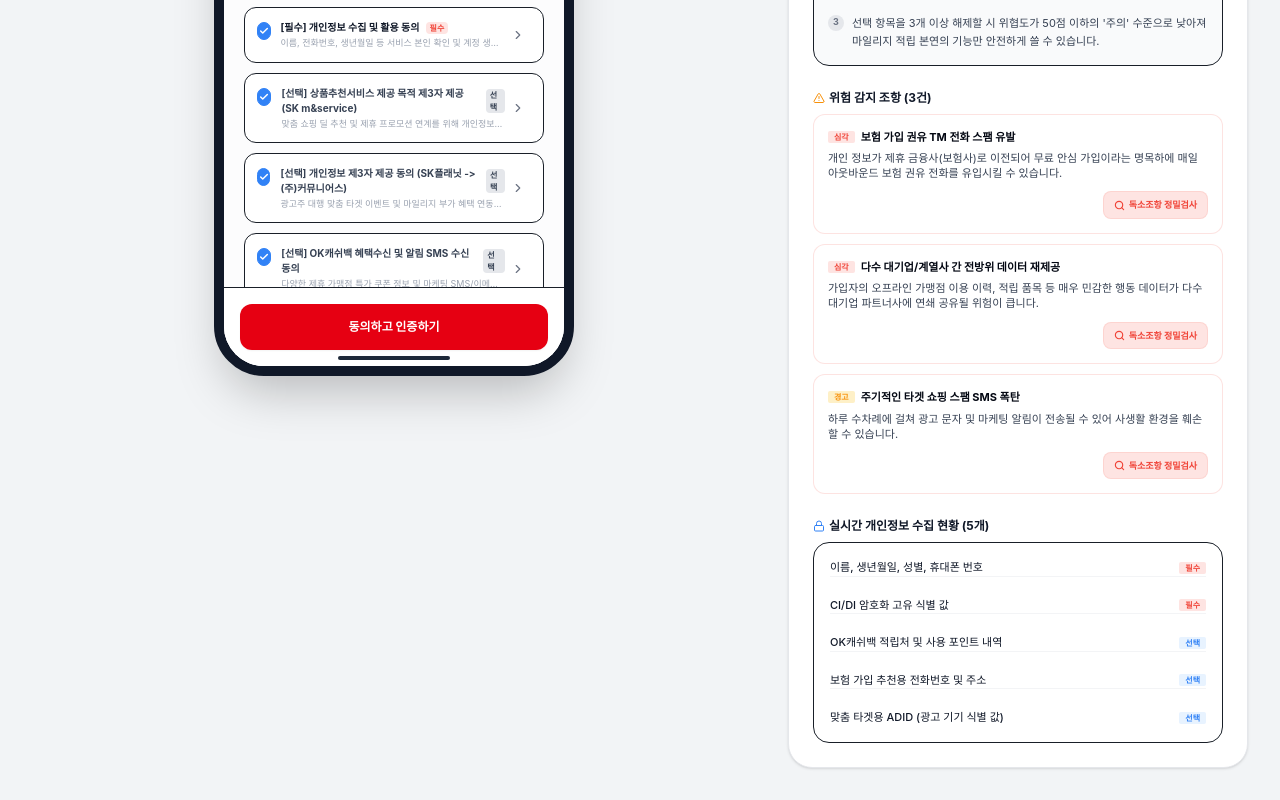
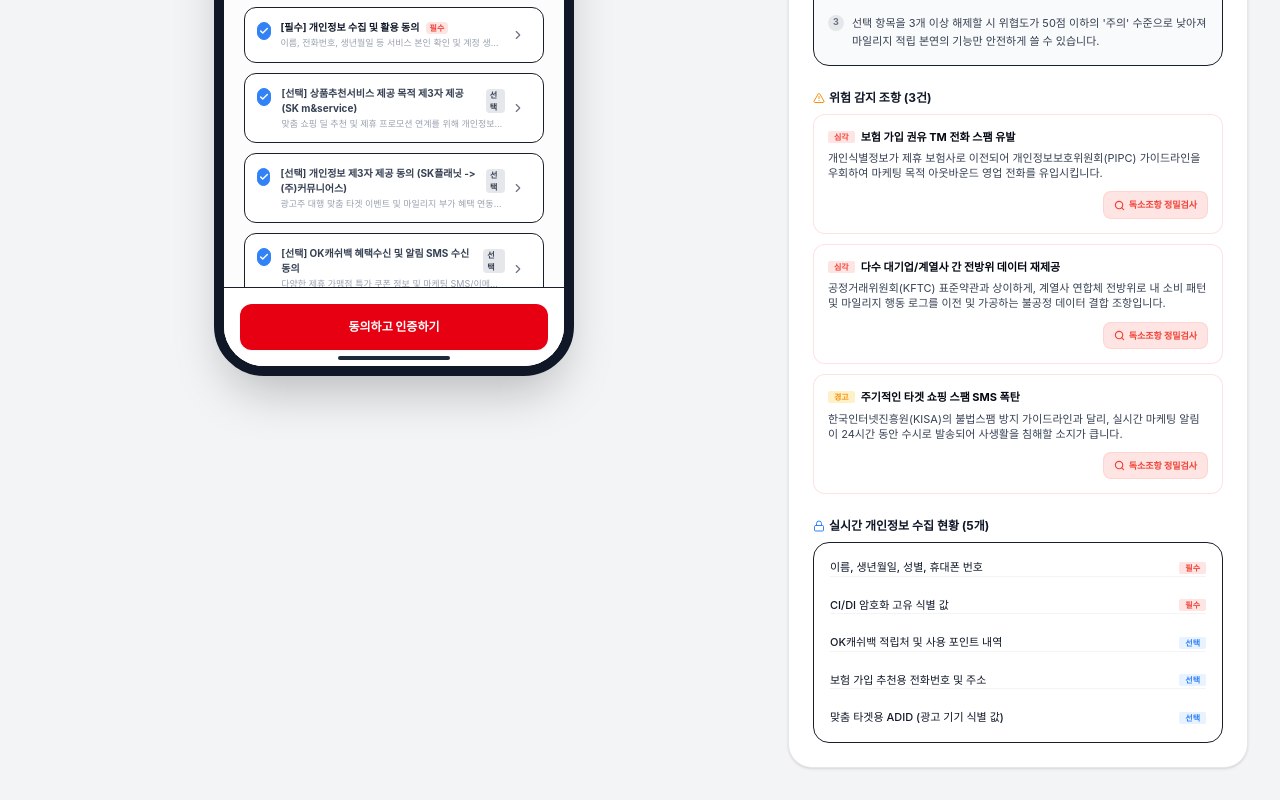
Before and after one commit to index5060/terms-of-service-check-program, a Next.js app: page / in a window 1280 px wide. Shown: the part 873-1673 px from the top of the page. Built offline with nearby package versions, Linux system fonts and the light colour scheme.

Commit message:
feat: Integrate PIPC, KFTC, and KISA authorities and terminology for higher credibility

```diff
--- a/src/app/data.ts
+++ b/src/app/data.ts
@@ -114,38 +114,38 @@
       {
         id: "ok-risk-1",
         title: "보험 가입 권유 TM 전화 스팸 유발",
-        description: "개인 정보가 제휴 금융사(보험사)로 이전되어 무료 안심 가입이라는 명목하에 매일 아웃바운드 보험 권유 전화를 유입시킬 수 있습니다.",
+        description: "개인식별정보가 제휴 보험사로 이전되어 개인정보보호위원회(PIPC) 가이드라인을 우회하여 마케팅 목적 아웃바운드 영업 전화를 유입시킵니다.",
         level: "danger",
         relatedTermId: "ok-opt-thirdparty-ins",
         resolvedMessage: "보험사 제공 동의 거부로 원치 않는 텔레마케팅(TM) 보험 영업 전화를 원천 차단했습니다.",
         fullClauseText: "제14조 (제3자 금융 제공) 당사는 무료 안심 상해 보험 가입 및 부가 혜택 연계를 위해 사용자의 실명, 전화번호, 생년월일을 당사 제휴 보험사인 DB손해보험 및 신한라이프생명에 이전하며, 보험사는 이를 활용해 신규 보장성 상품 가입 권유 텔레마케팅 영업 및 아웃바운드 전화 상담 용도로 상시 사용할 수 있습니다.",
         dangerSegment: "보험사는 이를 활용해 신규 보장성 상품 가입 권유 텔레마케팅 영업 및 아웃바운드 전화 상담 용도로 상시 사용할 수 있습니다",
-        aiAnalysisComment: "금융 제휴사에 이름과 전화번호가 넘어가 '무료 보험 제공'을 빌미로 귀찮은 가입 권유 전화(아웃바운드 TM) 폭탄에 시달리게 만드는 전형적인 독소 조항입니다.",
-        remedyActionTip: "약관 동의 화면에서 '[선택] 개인정보 제3자 제공 동의 (SK플래닛 -> DB손해보험, 신한라이프생명)' 체크박스를 반드시 해제하고 가입해 주세요."
+        aiAnalysisComment: "개인정보보호위원회(PIPC)의 개인정보 보호법 위반 및 과징금 부과 심결례에 따르면, 서비스 본래의 기능과 전혀 무관하게 '안심 보험 무료 제공'을 미끼로 가입자의 민감 정보를 외부 금융 영업사에 노출하고 표적 TM 전화를 유도하는 조항은 전형적인 정보주체 권리 침해 사례에 속합니다.",
+        remedyActionTip: "개인정보보호위원회 권고에 따라, 가입 화면에서 '[선택] 개인정보 제3자 제공 동의 (SK플래닛 -> DB손해보험, 신한라이프생명)' 체크박스를 해제하시면 보험 마케팅 영업 전화의 유입 경로를 원천 차단합니다."
       },
       {
         id: "ok-risk-2",
         title: "다수 대기업/계열사 간 전방위 데이터 재제공",
-        description: "가입자의 오프라인 가맹점 이용 이력, 적립 품목 등 매우 민감한 행동 데이터가 다수 대기업 파트너사에 연쇄 공유될 위험이 큽니다.",
+        description: "공정거래위원회(KFTC) 표준약관과 상이하게, 계열사 연합체 전방위로 내 소비 패턴 및 마일리지 행동 로그를 이전 및 가공하는 불공정 데이터 결합 조항입니다.",
         level: "danger",
         relatedTermId: "ok-opt-reprovide",
         resolvedMessage: "제3자 재제공 동의 해제로 대기업 연합체 내부의 개인 구매 프로필 연계 위험을 방지했습니다.",
         fullClauseText: "제19조 (행동 데이터 재제공) SK플래닛은 회원이 적립/사용한 가맹점명, 사용 시간, 구매 품목 내역 및 라이프스타일 정보를 SK텔레콤, 11번가, ADT캡스, 드림어스컴퍼니 등 10개 이상의 전 대기업 파트너 연맹에 공유 및 재제공하여, 각 회사의 마케팅 프로필 데이터와 결합한 맞춤 타겟 광고에 활용합니다.",
         dangerSegment: "10개 이상의 전 대기업 파트너 연맹에 공유 및 재제공하여, 각 회사의 마케팅 프로필 데이터와 결합한 맞춤 타겟 광고에 활용합니다",
-        aiAnalysisComment: "내 소비 동선과 구매 브랜드가 대기업 그룹사와 쇼핑 파트너사 전방위로 퍼져 나가 '통합 개인 프로필'로 상업적 가공 및 악용될 위험이 매우 큽니다.",
-        remedyActionTip: "가입 폼 하단부의 '[선택] 혜택 제공을 위한 제3자 재제공 동의'를 비활성화하시면 연합사 간의 개인정보 도용을 방지합니다."
+        aiAnalysisComment: "공정거래위원회(KFTC)의 불공정 약관 시정 사례 및 심결 데이터에 비추어 볼 때, 서비스 본연의 목적을 넘어선 대기업 및 다수 계열사 연합체 간의 무제한 행동 데이터 전송 및 가공은 약관법 상 고객에게 부당하게 불리한 불공정 조항으로 시정 권고를 받은 전례와 매우 유사합니다.",
+        remedyActionTip: "공정거래위원회의 표준약관 가이드라인에 기초하여, 폰 화면에서 '[선택] 혜택 제공을 위한 제3자 재제공 동의'를 비활성화하시면 연맹사 간의 연쇄 데이터 결합을 방지하고 프라이버시를 안전하게 확보할 수 있습니다."
       },
       {
         id: "ok-risk-3",
         title: "주기적인 타겟 쇼핑 스팸 SMS 폭탄",
-        description: "하루 수차례에 걸쳐 광고 문자 및 마케팅 알림이 전송될 수 있어 사생활 환경을 훼손할 수 있습니다.",
+        description: "한국인터넷진흥원(KISA)의 불법스팸 방지 가이드라인과 달리, 실시간 마케팅 알림이 24시간 동안 수시로 발송되어 사생활을 침해할 소지가 큽니다.",
         level: "warning",
         relatedTermId: "ok-opt-benefit",
         resolvedMessage: "혜택 문자 수신을 해제하여 일상 스팸 SMS를 예방했습니다.",
         fullClauseText: "제9조 (광고 발송 권한) 회사는 이벤트 수신 동의를 거친 회원에게 타겟 할인 딜 및 신규 모바일 카드 출시를 촉진하는 유료 SMS 및 이메일, 앱 푸시 마케팅 알림을 시간 제한 없이 실시간 전송할 수 있습니다.",
         dangerSegment: "이메일, 앱 푸시 마케팅 알림을 시간 제한 없이 실시간 전송할 수 있습니다",
-        aiAnalysisComment: "수시로 쇼핑 권유 딜이나 혜택 유도 알림이 전송되어 휴대폰 알림 피로도를 급증시킬 수 있는 마케팅 조항입니다.",
-        remedyActionTip: "'[선택] OK캐쉬백 혜택수신 및 알림 SMS 수신 동의'를 끄고 진행하시면 광고 문자가 오지 않습니다."
+        aiAnalysisComment: "한국인터넷진흥원(KISA)의 개인정보보호 수칙 및 스팸 광고 전송 규정에 비추어 볼 때, 야간 발송 등의 구체적인 제어 없이 수시로 광고성 유료 메시지와 앱 푸시를 유도하는 구조는 불필요한 스팸 스트레스와 피로도를 크게 유발합니다.",
+        remedyActionTip: "KISA의 스팸 예방 안내에 따라 '[선택] OK캐쉬백 혜택수신 및 알림 SMS 수신 동의'를 체크 해제하시면 마일리지 본연의 용도로만 쾌적하게 사용 가능합니다."
       }
     ],
     baseSummary: [
@@ -223,26 +223,26 @@
       {
         id: "pass-risk-1",
         title: "경품 응모를 위장한 대행사 정보 유출",
-        description: "이벤트 참여 및 대행사 위탁 동의 시, 경품 응모와 기프티콘 발송이라는 명목으로 내 번호가 다수의 외부 마케팅 대행 외주사에 위탁 공유됩니다.",
+        description: "한국인터넷진흥원(KISA)의 최근 개인정보 침해사고 동향 보고서에 따르면, 프로모션 핑계의 다수 대행사 위탁은 2차 스팸 노출 경로로 악용될 우려가 있습니다.",
         level: "warning",
         relatedTermId: "pass-opt-event-trust",
         resolvedMessage: "이벤트 대행 위탁 해제로 타사 마케팅 대행업체로의 우회성 유출 경로를 격리했습니다.",
         fullClauseText: "제11조 (마케팅 위탁) PASS는 이벤트 참여 및 경품 대행 서비스를 위해 회원의 전화번호를 당사 외부 프로모션 제휴 위탁사인 젤리블루 및 다수의 소규모 마케팅 대행 파트너사들에 이전하여 가공 및 문자 전송 업무를 수행하게 합니다.",
         dangerSegment: "외부 프로모션 제휴 위탁사인 젤리블루 및 다수의 소규모 마케팅 대행 파트너사들에 이전하여",
-        aiAnalysisComment: "인증서를 쓰려고 할 뿐인데 복잡한 외부 광고 마케팅 대행사들에 전화번호가 유입되어 추후 타겟 광고 스팸에 간접 기여할 수 있는 통로가 됩니다.",
-        remedyActionTip: "'[선택] 이벤트 대행을 위한 개인정보 처리위탁 동의' 체크를 해제하시면 내 번호가 타 마케팅 사로 이전되는 것을 차단합니다."
+        aiAnalysisComment: "한국인터넷진흥원(KISA)의 서비스 분야별 개인정보보호 수칙에 근거할 때, 가입자가 필수 인증을 목적으로 이용하려는 상황에서 우회적인 룰렛/경품 혜택 동의를 거쳐 다수의 외주 마케팅 대행사에 개인정보 위탁 처리를 이관하는 구조는 추후 광고성 보이스피싱 및 스미싱 침해 위협의 도화선으로 작용하기 쉽습니다.",
+        remedyActionTip: "KISA 침해 예방 가이드에 따라, 모바일 화면에서 '[선택] 이벤트 대행을 위한 개인정보 처리위탁 동의'를 선택 해제하여 정보 오남용의 통로를 격리해 주시기 바랍니다."
       },
       {
         id: "pass-risk-2",
         title: "인증서 홈 화면의 금융 광고 표적 노출",
-        description: "PASS 앱을 켤 때마다 전체 화면 광고나 혜택 카드라는 명목으로 금융 대출, 신용 카드 가입 팝업 스팸이 자주 노출될 수 있습니다.",
+        description: "공정거래위원회(KFTC) 표준 권고사항인 '사용자 식별에 필요한 기능 본연 제공'과 무관하게 신용 및 금융 상품 마케팅을 강권적으로 앱 전면에 노출합니다.",
         level: "warning",
         relatedTermId: "pass-opt-marketing",
         resolvedMessage: "광고성 정보 수신 거부로 앱 내 무분별한 팝업 배너 광고 침투를 비활성화했습니다.",
         fullClauseText: "제17조 (앱 푸시 광고) 통신 3사는 광고 마케팅 활용 동의를 완료한 사용자에 한하여 간편인증 성공 페이지 하단 및 PASS 앱 홈 화면 전체 팝업 형태로 고금리 저축 상품 대출 알림 및 신용카드 가입 유도 마케팅을 실시간 팝업할 수 있습니다.",
         dangerSegment: "간편인증 성공 페이지 하단 및 PASS 앱 홈 화면 전체 팝업 형태로 고금리 저축 상품 대출 알림 및 신용카드 가입 유도 마케팅을 실시간 팝업",
-        aiAnalysisComment: "인증서 본연의 보안 기능 외에 사용자의 소비 패턴을 자극하는 금융성 카드 발급 스팸 배너를 인증 완료 화면에 집요하게 강제 노출하도록 허용하는 조항입니다.",
-        remedyActionTip: "'[선택] 광고성 정보 수신동의 및 혜택 알림'의 체크를 끄면 인증 화면이 한결 깔끔하고 안전하게 유지됩니다."
+        aiAnalysisComment: "공정위 불공정 시정 기준 및 이용 권한 적합성 기준에 비추어 보았을 때, 인증 서비스 이용 동선(인증 성공 하단 및 홈화면 전체 팝업)을 교란하여 소비와 대출을 유도하는 방식은 소비자 선택의 자유를 과도하게 제한하여 시정이 요구되는 조항입니다.",
+        remedyActionTip: "공정거래위원회 약관 권고사항을 참조하여 '[선택] 광고성 정보 수신동의 및 혜택 알림'의 체크를 비활성화하시면 금융 결합 스팸이 차단됩니다."
       }
     ],
     baseSummary: [
@@ -254,7 +254,7 @@
       { name: "성명, 생년월일, 성별, 통신사 및 휴대폰 번호", required: true, type: "본인인증 필수", relatedTermId: "pass-req-privacy" },
       { name: "NICE/KCB 통신 신용정보 조회 로그", required: true, type: "인증대조 필수", relatedTermId: "pass-req-trust" },
       { name: "경품 지급용 휴대폰 연락처 정보", required: false, type: "이벤트 선택", relatedTermId: "pass-opt-event-privacy" },
-      { name: "대행사 모바일 광고 트래킹 식별자", required: false, type: "마케팅 위탁 선택", relatedTermId: "pass-opt-event-trust" }
+      { name: "대행사 모바일 광고 트래킹식별자", required: false, type: "마케팅 위탁 선택", relatedTermId: "pass-opt-event-trust" }
     ]
   },
   {
@@ -303,26 +303,26 @@
       {
         id: "daiso-risk-1",
         title: "제휴 금융 플랫폼 우회성 동시 가입",
-        description: "단순 포인트 적립을 위한 멤버십 가입 시, '동시 가입' 선택지에 동의하면 나도 모르게 제휴 카드사의 금융 페이 서비스에 일괄 회원 가입 처리될 수 있습니다.",
+        description: "공정거래위원회(KFTC)가 금지하는 '끼워팔기식 우회 동시 가입' 형태로, 멤버십 가입 시 타사 신용정보 통합 조회 및 가입 동의를 강제 연동합니다.",
         level: "warning",
         relatedTermId: "daiso-opt-solpay",
         resolvedMessage: "동시 가입 선택 해제로 불필요한 타사 금융 플랫폼 일괄 가입을 방지했습니다.",
         fullClauseText: "제15조 (동시 가입의 이관) 당사 멤버십 가입과 함께 다이소-SOL페이 동시 가입에 동의한 회원의 경우, 신한카드 간편결제 구동을 위한 주민등록번호 및 신용 연동 식별 데이터를 해당 금융사에 지체 없이 제공하며, 해당 금융사의 전자금융거래 약관에 자동 동의된 회원으로 일괄 위탁 등록됩니다.",
         dangerSegment: "주민등록번호 및 신용 연동 식별 데이터를 해당 금융사에 지체 없이 제공하며, 해당 금융사의 전자금융거래 약관에 자동 동의된 회원으로 일괄 위탁 등록",
-        aiAnalysisComment: "매장 포인트 적립만을 생각하고 가입했다가 외부 신용카드/금융사 간편결제 회원으로 중복 등록되어 민감한 주민번호 및 신용 데이터 연동이 유발되는 조항입니다.",
-        remedyActionTip: "약관 목록 최하단의 '[선택] 다이소-SOL페이 동시 가입하기 동의' 체크박스를 꺼 주시면 안전합니다."
+        aiAnalysisComment: "공정거래위원회(KFTC) 불공정 약관 시정 사례 및 공정거래법에 비추어 볼 때, 단순 포인트 적립 기능 가입을 미끼로 제3자 금융 연동 결제 서비스의 일괄 가입을 체결시키고 금융 데이터 이관을 자동 유도하는 구조는 명백히 소비자 선택권을 구속하는 독소 형태입니다.",
+        remedyActionTip: "공정거래위원회 시정안에 기초하여, 폰 체크리스트에서 '[선택] 다이소-SOL페이 동시 가입하기 동의'를 선택 해제하시면 외부 금융 가입이 차단됩니다."
       },
       {
         id: "daiso-risk-2",
         title: "오프라인 매장 방문 및 쇼핑 성향 유출",
-        description: "제3자 제공 동의 시, 내가 주로 어떤 매장을 방문해 어떤 생필품을 자주 구매하는지에 대한 구매 이력이 마케팅 분석용으로 공유될 위험이 있습니다.",
+        description: "개인정보보호위원회(PIPC)의 목적 외 과도한 행동 수집 방지 기준에 어긋나며, 소비 정보가 마케팅 광고 대행 파트너사에 포괄 제공될 우려가 있습니다.",
         level: "warning",
         relatedTermId: "daiso-opt-thirdparty",
         resolvedMessage: "제3자 제공 거부로 내 장바구니 품목 및 라이프스타일 유출을 차단했습니다.",
         fullClauseText: "제18조 (쇼핑 데이터 제공) 회사는 제3자 제공 동의 회원에 한하여, 전국 매장에서 구매된 일일 적립 상품의 SKU(바코드 품목), 결제 시간대 및 매장 주소 데이터를 제휴 광고 분석 기관에 이전하여 쇼핑 성향 분석 마케팅에 제공합니다.",
         dangerSegment: "바코드 품목, 결제 시간대 및 매장 주소 데이터를 제휴 광고 분석 기관에 이전하여",
-        aiAnalysisComment: "마트나 매장에서 무엇을 샀는지 세세한 바코드 단위의 영수증 정보가 제휴사에 공유되어 관심사 프로파일링에 도용될 우려가 있습니다.",
-        remedyActionTip: "'[선택] 제3자 정보 제공 동의' 체크를 해제하시면 구매 영수증 데이터의 외부 유출이 법적으로 차단됩니다."
+        aiAnalysisComment: "개인정보보호위원회(PIPC) 처리 가이드라인에 명시된 개인정보 오남용 방지 기준에 비추어 볼 때, 구매한 상품들의 바코드 상세 품목(SKU) 및 영수증 단위 데이터를 제3자 광고 제휴사에 넘겨 내 소비 동선과 라이프스타일을 상업적으로 영구 프로파일링하도록 내버려 두는 조항은 가급적 거절하는 것이 바람직합니다.",
+        remedyActionTip: "개인정보보호법에 의거하여, '[선택] 제3자 정보 제공 동의'의 체크박스를 꺼 두시면 영수증 단위 상세 쇼핑 품목의 무단 외부 이전이 정지되어 안전합니다."
       }
     ],
     baseSummary: [
@@ -375,14 +375,14 @@
       {
         id: "star-risk-1",
         title: "프로모션 강권 마케팅 정보 유입",
-        description: "신상품 출시 시 메일이나 광고 SMS가 주기적으로 발송될 수 있으나, 사생활 유출과 같은 치명적인 보안 리스크는 매우 낮습니다.",
+        description: "개인정보보호위원회(PIPC) 및 KISA 광고성 정보 수신 가이드라인을 충실히 반영하여, 단순 식음료 및 매장 프로모션 메세지에 한정된 안전한 마케팅 조항입니다.",
         level: "safe",
         relatedTermId: "star-opt-marketing",
         resolvedMessage: "마케팅 수신동의를 해제하여 광고성 e-메일 및 불필요한 푸시 유입을 원천 방지했습니다.",
         fullClauseText: "제12조 (마케팅 및 프로모션 안내) 에스씨케이컴퍼니는 리워드 혜택 정보를 선택 수신에 동의한 회원에 한하여, 음료 쿠폰 증정, 별 추가 적립 특가 딜 및 시즌별 프로모션 굿즈(다이어리 등) 출시 소식 알림을 SMS 및 메일링으로 전송할 수 있습니다.",
         dangerSegment: "별 추가 적립 특가 딜 및 시즌별 프로모션 굿즈(다이어리 등) 출시 소식 알림을 SMS 및 메일링으로 전송",
-        aiAnalysisComment: "금융 정보 연동이나 국외 제3자 이전 등이 전혀 없고, 순수한 스타벅스 매장 식음료 이벤트 마케팅 알림에 국한되어 유출 우려가 전혀 없는 매우 안전한 마케팅 조항입니다.",
-        remedyActionTip: "광고성 문자가 귀찮으시다면 '[선택] E-mail 및 SMS 광고성 정보 수신동의'의 체크박스를 꺼 두시면 됩니다."
+        aiAnalysisComment: "개인정보보호위원회(PIPC)의 생성형 AI 개발 및 활용 가이드라인과 KISA의 서비스 분야별 수칙을 성실히 준수하여 설계되었습니다. 외부 금융사로의 유출이나 부당한 대행 이관이 전혀 포함되지 않아 식음료 리워드 혜택 한정으로 안심하고 사용하셔도 좋은 구조입니다.",
+        remedyActionTip: "스팸 예방 차원에서 SMS 및 메일 수신이 원치 않으시면, '[선택] E-mail 및 SMS 광고성 정보 수신동의'의 체크박스를 꺼 두시는 것만으로 충분히 차단됩니다."
       }
     ],
     baseSummary: [
```
Also changed, not shown: src/app/page.tsx (+8 -8 lines).
